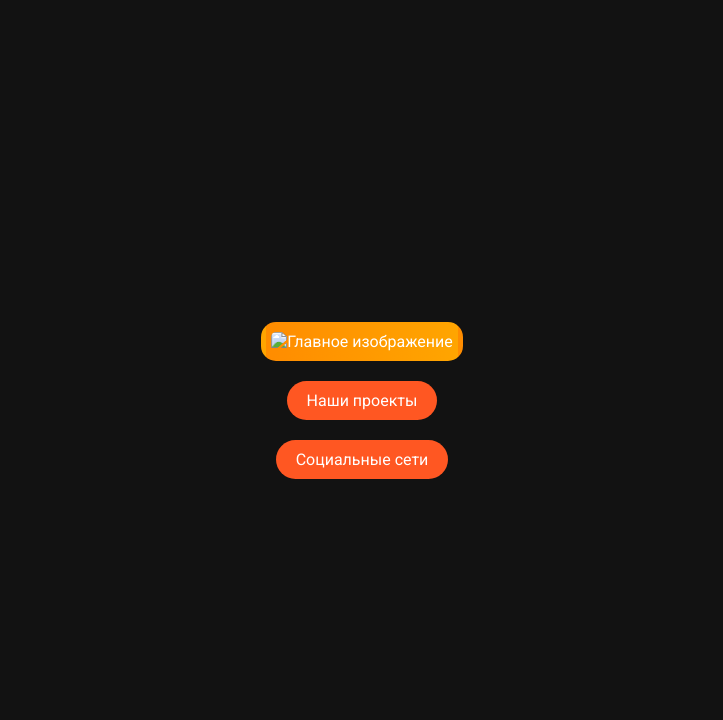
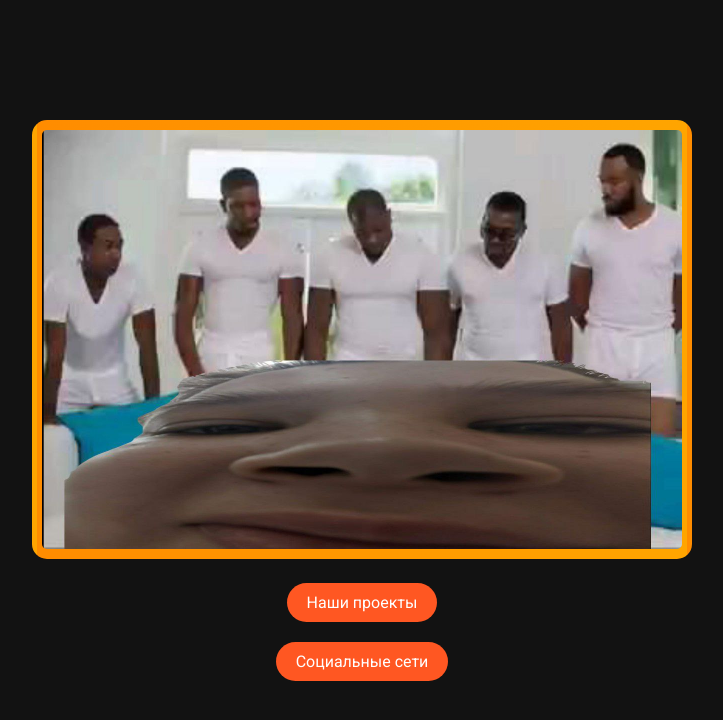
Before and after one commit to sunprojct/sunprojct.github.io, a plain HTML site: page index.html in a window 1280 px wide. Shown: the whole page, without its empty margins (278-1001 px from the left). Drawn offline with Linux system fonts and the light colour scheme.

Commit message:
index.html

```diff
--- a/index.html
+++ b/index.html
@@ -10,7 +10,7 @@
 <body>
     <div class="container">
         <div class="image-container fade-up">
-            <img src="main-photo.png" alt="Главное изображение" class="main-image">
+            <img src="main-photo.jpg" alt="Главное изображение" class="main-image">
         </div>
         <div class="buttons fade-up">
             <a href="#" class="cta-button">Наши проекты</a>
```
